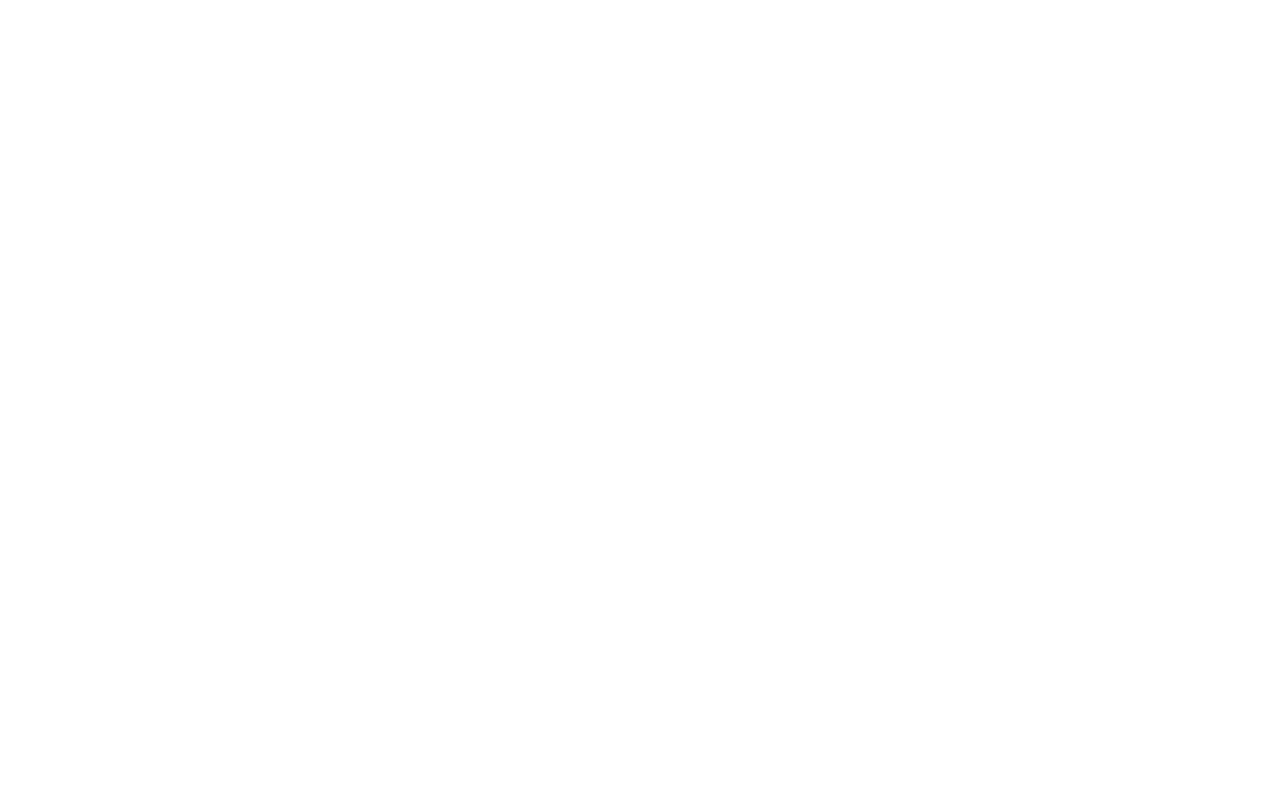
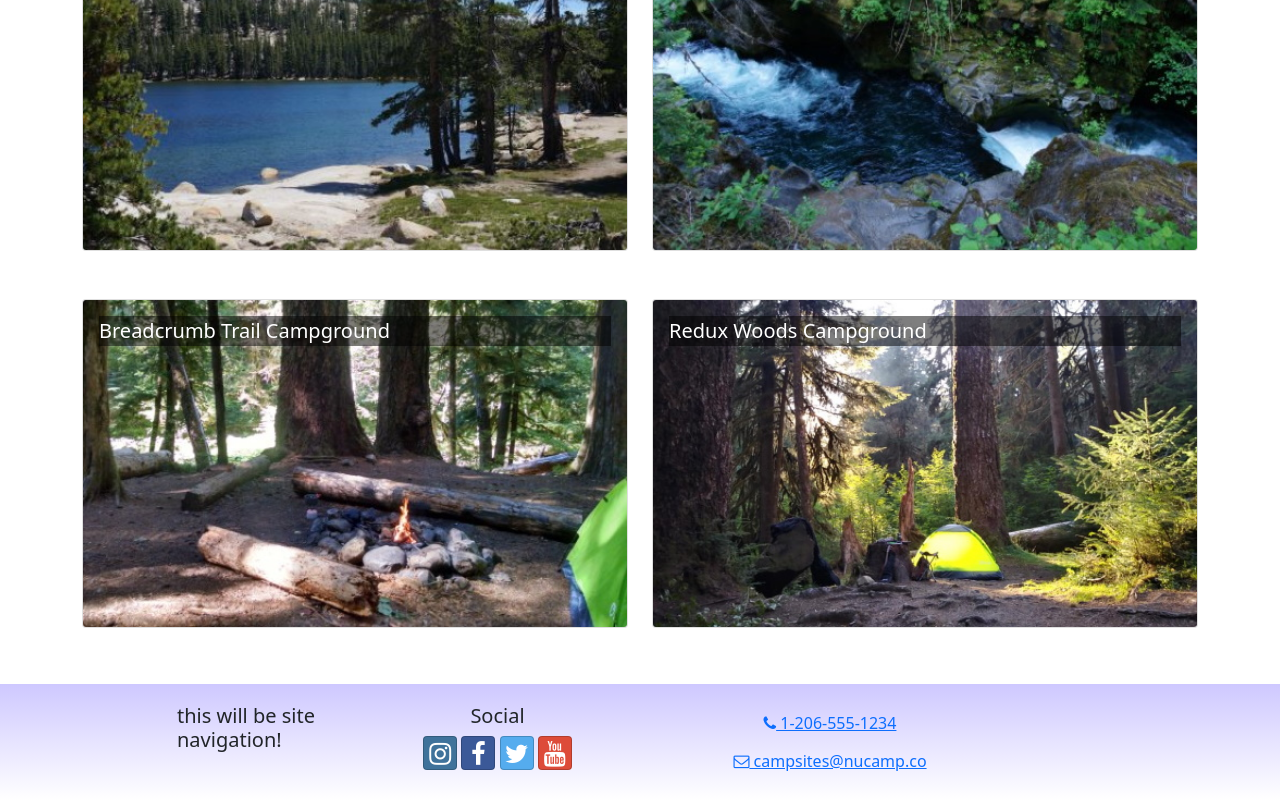
Before and after one commit to P5665/nucampsite-react, a React (Create React App) app: page / in a window 1280 px wide. Shown: the part 261-1061 px from the top of the page. Before the commit the page ends 800 px from the top, so only its background shows below. Built offline with nearby package versions, Linux system fonts and the light colour scheme.

Commit message:
added Header, Footer, CampsiteCard, CampsitesList.

```diff
--- a/src/App.js
+++ b/src/App.js
@@ -1,19 +1,18 @@
-import React from "react";
-import { Container, Navbar, NavbarBrand } from "reactstrap";
-import NucampLogo from "./app/assets/img/logo.png";
+import Header from "./components/Header";
+import CampsitesList from "./features/campsites/CampsitesList";
+import Footer from "./components/Footer";
+import { Container } from "reactstrap";
 import "./App.css";
 
+// Im keeping Container -- Container -> Row -> Col
 function App() {
     return (
         <div className="App">
-            <Navbar dark color="primary" sticky="top" expand="md">
-                <Container>
-                    <NavbarBrand>
-                        <img src={NucampLogo} alt="nucamp logo" />
-                    </NavbarBrand>
-                </Container>
-            </Navbar>
-            I'm ready for workshop!!!
+            <Header />
+            <Container>
+                <CampsitesList />
+            </Container>
+            <Footer />
         </div>
     );
 }
--- /dev/null
+++ b/src/components/Footer.js
@@ -0,0 +1,41 @@
+import { Container, Row, Col } from "reactstrap";
+
+const Footer = () => {
+    return (
+        <footer className="site-footer">
+            <Container>
+                <Row>
+                    <Col xs={{ size: 4, offset: 1 }} sm="2">
+                        <h5>this will be site navigation!</h5>
+                    </Col>
+                    <Col xs="6" sm="3" className="text-center">
+                        <h5>Social</h5>
+                        <a className="btn btn-social-icon btn-instagram" href="http://instagram.com/">
+                            <i className="fa fa-instagram" />
+                        </a>{" "}
+                        <a className="btn btn-social-icon btn-facebook" href="http://www.facebook.com/">
+                            <i className="fa fa-facebook" />
+                        </a>{" "}
+                        <a className="btn btn-social-icon btn-twitter" href="http://twitter.com/">
+                            <i className="fa fa-twitter" />
+                        </a>{" "}
+                        <a className="btn btn-social-icon btn-google" href="http://youtube.com/">
+                            <i className="fa fa-youtube" />
+                        </a>
+                    </Col>
+                    <Col sm="4" className="text-center">
+                        <a role="button" className="btn btn-link" href="tel:+12065551234">
+                            <i className="fa fa-phone" /> 1-206-555-1234
+                        </a>
+                        <br />
+                        <a role="button" className="btn btn-link" href="mailto:notreal@notreal.co">
+                            <i className="fa fa-envelope-o" /> campsites@nucamp.co
+                        </a>
+                    </Col>
+                </Row>
+            </Container>
+        </footer>
+    );
+};
+
+export default Footer;
--- /dev/null
+++ b/src/components/Header.js
@@ -0,0 +1,17 @@
+import { Container, Navbar, NavbarBrand } from "reactstrap";
+import NucampLogo from "../app/assets/img/logo.png";
+
+// Im keeping Container in because BS goes Container -> Row -> Col
+const Header = () => {
+    return (
+        <Navbar dark color="primary" sticky="top" expand="md">
+            <Container>
+                <NavbarBrand>
+                    <img src={NucampLogo} alt="nucamp logo" />
+                </NavbarBrand>
+            </Container>
+        </Navbar>
+    );
+};
+
+export default Header;
--- /dev/null
+++ b/src/features/campsites/CampsiteCard.js
@@ -0,0 +1,14 @@
+import { Card, CardImg, CardImgOverlay, CardTitle } from "reactstrap";
+
+const CampsiteCard = (props) => {
+    return (
+        <Card>
+            <CardImg width="100%" src={props.campsite.image} alt={props.campsite.name} />
+            <CardImgOverlay>
+                <CardTitle>{props.campsite.name} </CardTitle>
+            </CardImgOverlay>
+        </Card>
+    );
+};
+
+export default CampsiteCard;
--- /dev/null
+++ b/src/features/campsites/CampsitesList.js
@@ -0,0 +1,18 @@
+import CampsiteCard from "./CampsiteCard";
+import { CAMPSITES } from "../../app/shared/CAMPSITES";
+import { Col, Row } from "reactstrap";
+
+const CampsitesList = (props) => {
+    // Adjusted classes to make it align properly and look better on mobile .evenly and only my-4 not m-4
+    return (
+        <Row className="justify-content-evenly">
+            {CAMPSITES.map((campsite) => (
+                <Col md="6" className="my-4" key={campsite.id}>
+                    <CampsiteCard campsite={campsite} />
+                </Col>
+            ))}
+        </Row>
+    );
+};
+
+export default CampsitesList;
```
Also changed, not shown: 1 other file (tests, documents, lock files or other folders).
